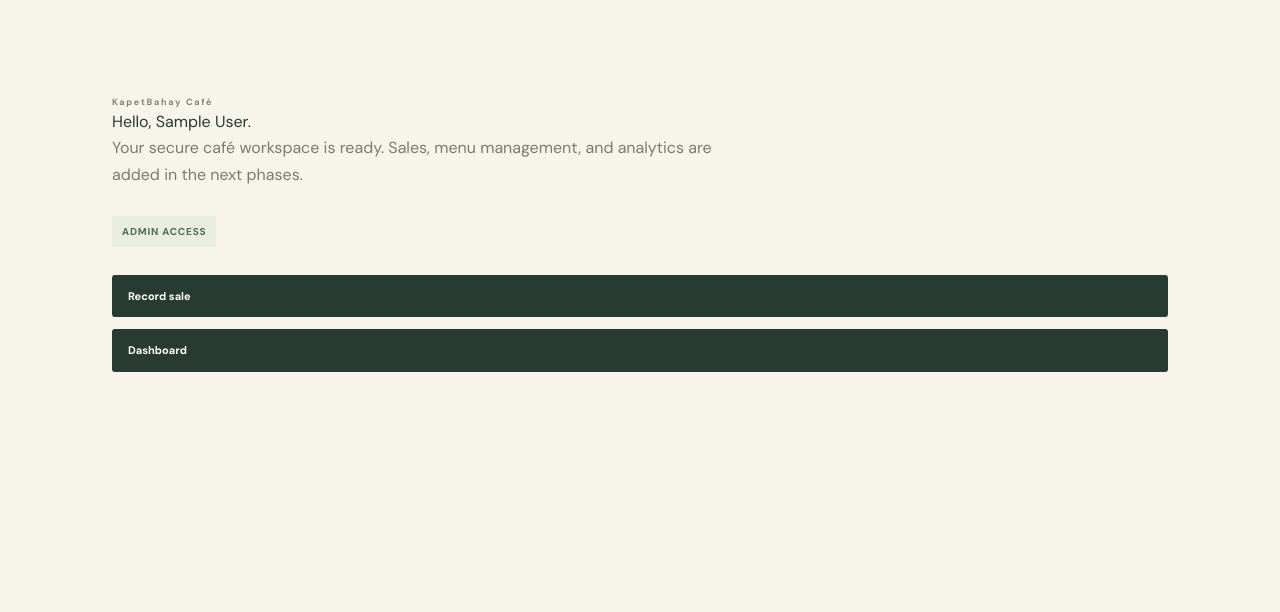
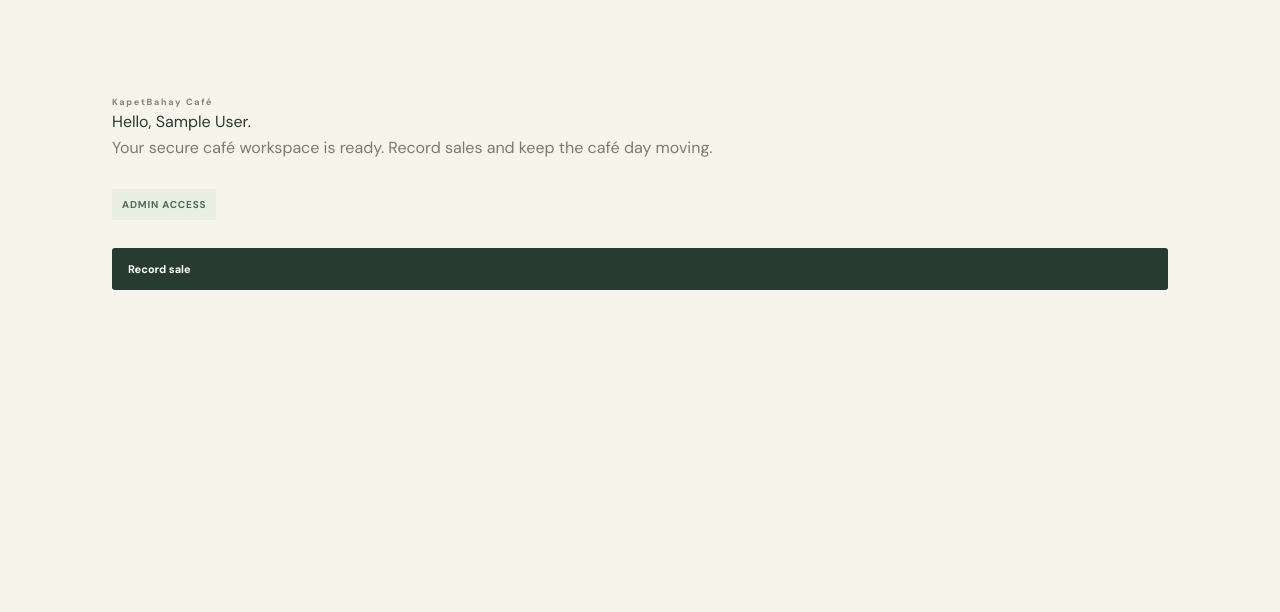
Before and after one commit to zelling/kapitbahaycaffe, a PHP site: page / in a window 1280 px wide. Shown: the part 82-694 px from the top of the page. Run offline with PHP 8.4, Linux system fonts and the light colour scheme; the visitor is signed in with stand-in values (Sample User, id 1); some libraries are stand-ins or nearby versions.

Commit message:
Make analytics dashboard owner only

```diff
--- a/analytics/dashboard.php
+++ b/analytics/dashboard.php
@@ -2,7 +2,8 @@
 declare(strict_types=1);
 
 require_once __DIR__ . '/../includes/auth.php';
-require_login();
+// Restrict analytics and all subsequent queries to the owner.
+require_role('owner');
 require_once __DIR__ . '/../includes/analytics.php';
 
 // Load the selected range and analytics for the first server-rendered view.
--- a/includes/header.php
+++ b/includes/header.php
@@ -12,7 +12,8 @@ $navigation = [
     ['label' => 'Ingredients', 'path' => '/owner/ingredients.php', 'roles' => ['owner']],
     ['label' => 'Recipes', 'path' => '/owner/recipes.php', 'roles' => ['owner']],
     ['label' => 'Record sale', 'path' => '/staff/sales.php', 'roles' => ['owner', 'staff']],
-    ['label' => 'Dashboard', 'path' => '/analytics/dashboard.php', 'roles' => ['owner', 'staff']],
+    // Analytics are restricted to the owner.
+    ['label' => 'Dashboard', 'path' => '/analytics/dashboard.php', 'roles' => ['owner']],
 ];
 $current_path = parse_url($_SERVER['REQUEST_URI'] ?? '/', PHP_URL_PATH) ?: '/';
 ?>
--- a/index.php
+++ b/index.php
@@ -12,9 +12,13 @@ $viewer = current_user();
 <main class="app-page-shell">
     <p class="eyebrow">KapetBahay Café</p>
     <h1>Hello, <?= e($viewer['name']) ?>.</h1>
-    <p class="app-page-intro">Your secure café workspace is ready. Sales, menu management, and analytics are added in the next phases.</p>
+    <!-- Keep the shared home message focused on staff-permitted sales work. -->
+    <p class="app-page-intro">Your secure café workspace is ready. Record sales and keep the café day moving.</p>
     <div class="app-status-row"><span class="app-status-badge"><?= e(ucfirst($viewer['role'])) ?> access</span></div>
     <a class="primary-button app-home-sale-button" href="<?= e(BASE_URL) ?>/staff/sales.php">Record sale</a>
-    <a class="primary-button app-home-dashboard-button" href="<?= e(BASE_URL) ?>/analytics/dashboard.php">Dashboard</a>
+    <?php if ($viewer['role'] === 'owner'): ?>
+        <!-- Analytics navigation is only available to the owner. -->
+        <a class="primary-button app-home-dashboard-button" href="<?= e(BASE_URL) ?>/analytics/dashboard.php">Dashboard</a>
+    <?php endif; ?>
 </main>
 <?php require __DIR__ . '/includes/footer.php'; ?>
```
Also changed, not shown: analytics/api.php (+6 -1 lines), README.md.
